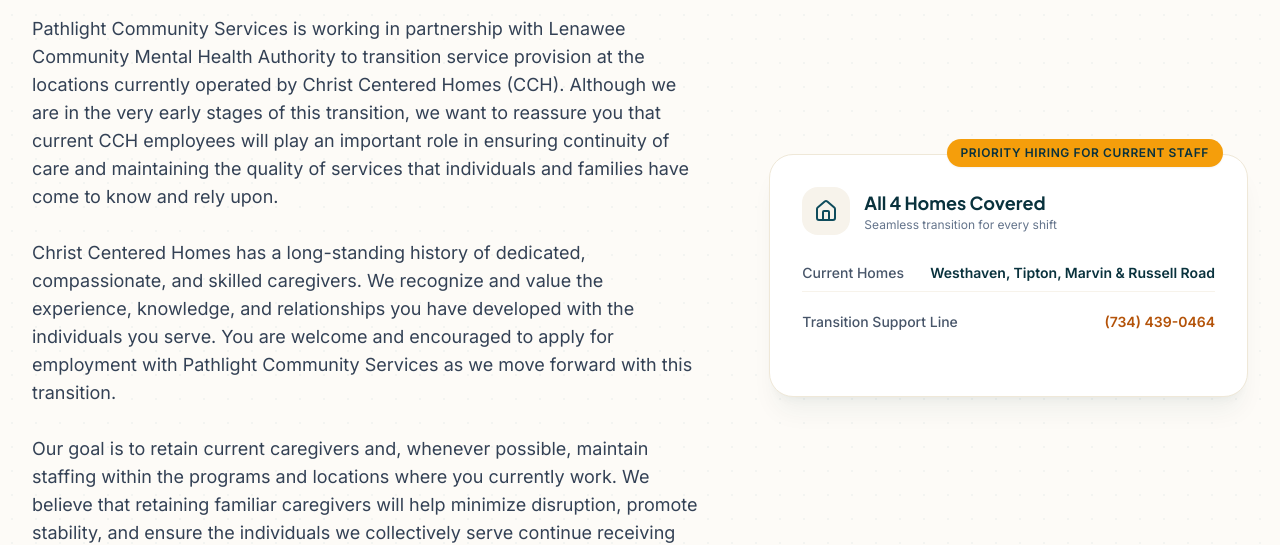
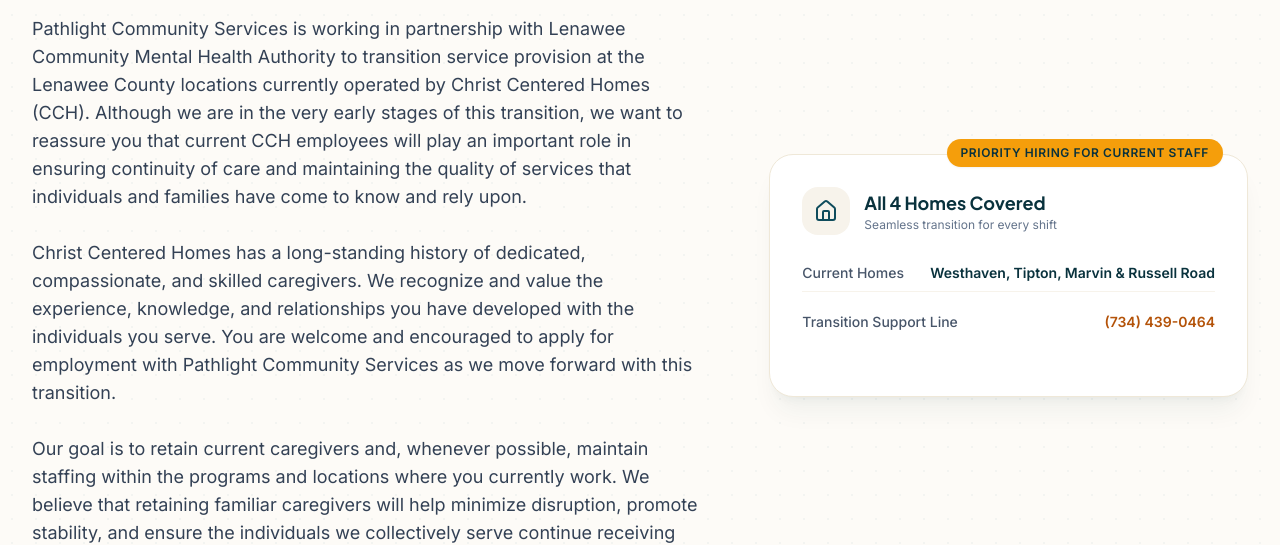
Before and after one commit to PathlightCommunityServices/transitions, a plain HTML site: page index.html in a window 1280 px wide. Shown: the part 407-952 px from the top of the page. Drawn offline with nearby package versions, Linux system fonts and the light colour scheme.

Commit message:
Clarify location in service transition message
Updated text to specify Lenawee County in the service transition description.

```diff
--- a/index.html
+++ b/index.html
@@ -280,7 +280,7 @@
                     </h1>
 
                     <p class="text-base sm:text-lg text-slate-700 leading-relaxed max-w-2xl">
-Pathlight Community Services is working in partnership with Lenawee Community Mental Health Authority to transition service provision at the locations currently operated by Christ Centered Homes (CCH).
+Pathlight Community Services is working in partnership with Lenawee Community Mental Health Authority to transition service provision at the Lenawee County locations currently operated by Christ Centered Homes (CCH).
 Although we are in the very early stages of this transition, we want to reassure you that current CCH employees will play an important role in ensuring continuity of care and maintaining the quality of services that individuals and families have come to know and rely upon.
 <br><br>
 Christ Centered Homes has a long-standing history of dedicated, compassionate, and skilled caregivers. We recognize and value the experience, knowledge, and relationships you have developed with the individuals you serve. You are welcome and encouraged to apply for employment with Pathlight Community Services as we move forward with this transition.
```
